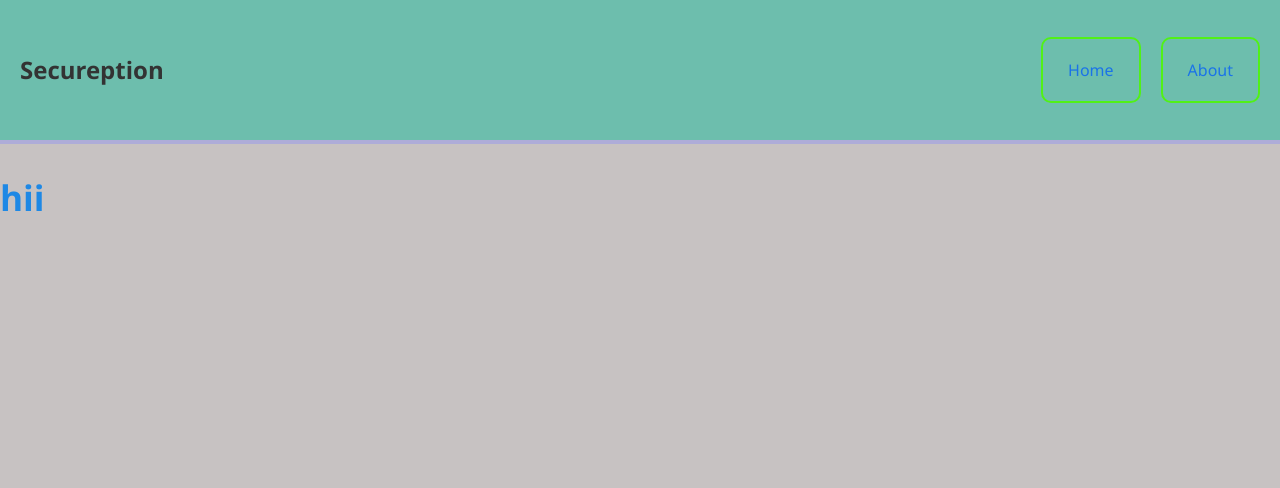
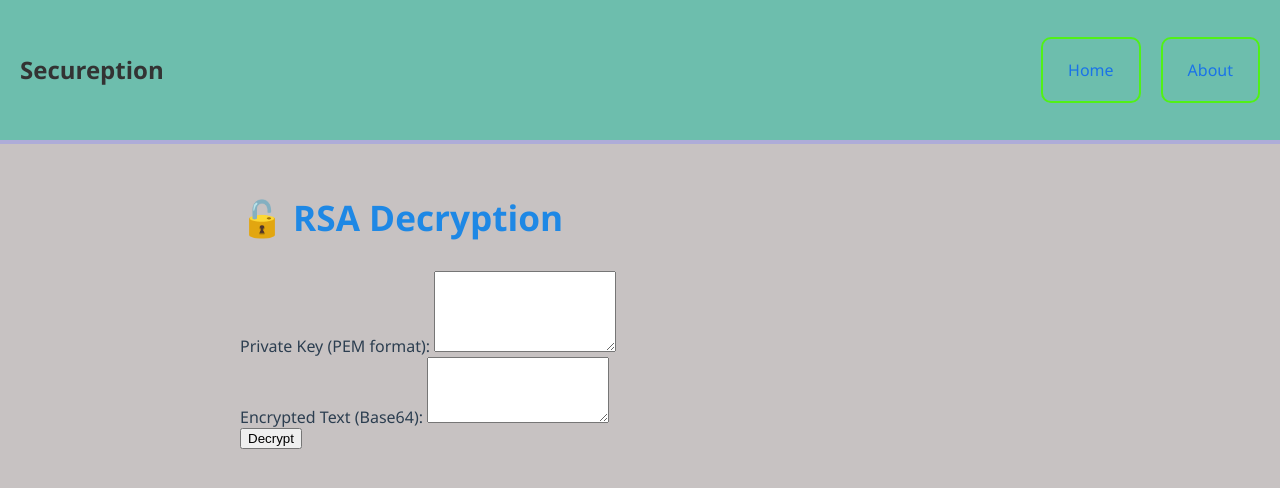
Before and after one commit to Thanush-07/Secureption-, a Flask app: page /decrypt in a window 1280 px wide. Shown: the top 488 px of the page. Run offline with Flask 3, Linux system fonts and the light colour scheme.

Commit message:
template file updated

```diff
--- a/templates/decrypt.html
+++ b/templates/decrypt.html
@@ -1,5 +1,35 @@
-{% extends 'head.html'%}
-{% block tittle%}Decryption{%endblock%}
-{%block content %}
-<h2>hii</h2>
-{%endblock%}
+{% extends '/head.html' %}
+
+{% block title %}Decrypt | Secureption{% endblock %}
+
+{% block content %}
+<div class="container my-5">
+  <h2 class="text-center mb-4">🔓 RSA Decryption</h2>
+
+  <form method="POST" action="{{ url_for('decrypt') }}" class="decrypt-form">
+    <div class="form-group">
+      <label for="private_key">Private Key (PEM format):</label>
+      <textarea id="private_key" name="private_key" class="form-control" rows="5" required></textarea>
+    </div>
+
+    <div class="form-group mt-3">
+      <label for="encrypted">Encrypted Text (Base64):</label>
+      <textarea id="encrypted" name="encrypted" class="form-control" rows="4" required></textarea>
+    </div>
+
+    <div class="text-center mt-4">
+      <button type="submit" class="btn btn-primary">Decrypt</button>
+    </div>
+  </form>
+
+  {% if decrypted_text %}
+  <div class="output-box mt-5">
+    <label>📬 Decrypted Plaintext:</label>
+    <textarea id="decryptedOutput" class="form-control" rows="4" readonly>{{ decrypted_text }}</textarea>
+    <button onclick="copyDecrypted()" class="btn btn-outline-success mt-2">📋 Copy</button>
+  </div>
+  {% endif %}
+</div>
+
+
+{% endblock %}
```
